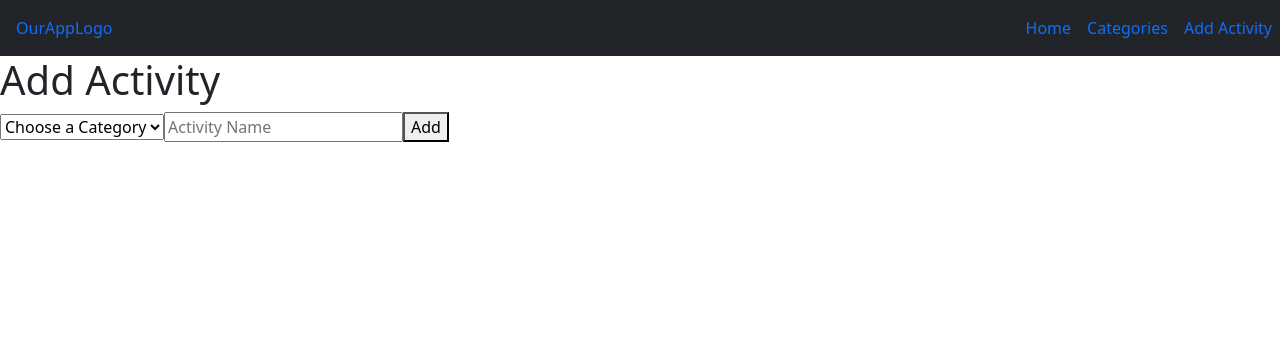
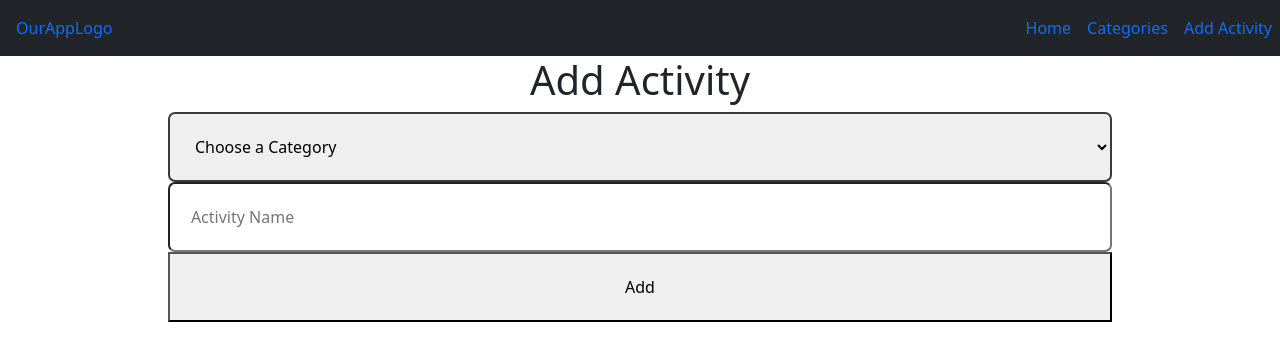
Before and after one commit to Tejada-Joyce/productivity-tracker, a React (Create React App) app: page /addActivities in a window 1280 px wide. Shown: the top 360 px of the page. Built offline with nearby package versions, Linux system fonts and the light colour scheme.

Commit message:
started to work on styling

```diff
--- /dev/null
+++ b/src/components/AddActivity/AddActivity.css
@@ -0,0 +1,20 @@
+.container {
+  text-align: center;
+}
+
+form {
+  margin: 0% 2% 2%;
+  padding: 0% 1%;
+  color: #000000;
+}
+
+input,
+button,
+select,
+.date_time {
+  font-size: 1rem;
+  padding: 2% 2%;
+  margin-left: 1.2em;
+  width: 90%;
+  border-radius: 7px;
+}
--- a/src/components/AddActivity/AddActivity.js
+++ b/src/components/AddActivity/AddActivity.js
@@ -1,9 +1,11 @@
 import categories from "../../data/categories.json";
 import CategoriesList from "./CategoriesList";
 import TimeItem from "./TimeItem";
+import "./AddActivity.css";
+
 const AddActivities = () => {
   return (
-    <div>
+    <div className="container">
       <h1>Add Activity</h1>
       <form>
         <CategoriesList categories={categories} />
--- /dev/null
+++ b/src/components/AddActivity/CategoriesList.css
@@ -0,0 +1,32 @@
+main h2.form {
+  margin-top: 0;
+  margin-bottom: 0.5rem;
+  padding-left: 1.3rem;
+}
+
+label {
+  display: block;
+  margin: 0.7%;
+  padding-left: 0.9rem;
+  padding-top: 0.5rem;
+  font-size: 1.1rem;
+}
+
+input,
+select,
+textarea {
+  font-size: 1rem;
+  padding: 2% 2%;
+  margin-left: 1.2em;
+  width: 90%;
+  border-radius: 7px;
+}
+
+select option {
+  font-size: 1rem;
+}
+
+select {
+  border-color: #3a3a3a;
+  border-width: 2px;
+}
--- a/src/components/AddActivity/CategoriesList.js
+++ b/src/components/AddActivity/CategoriesList.js
@@ -1,3 +1,5 @@
+import "./CategoriesList.css";
+
 const CategoriesList = ({ categories }) => {
   return (
     <select>
--- a/src/components/AddActivity/TimeItem.js
+++ b/src/components/AddActivity/TimeItem.js
@@ -16,6 +16,7 @@ const TimeItem = ({ label }) => {
         onChange={(newValue) => {
           setValue(newValue);
         }}
+        className="date_time"
       />
     </LocalizationProvider>
   );
```
